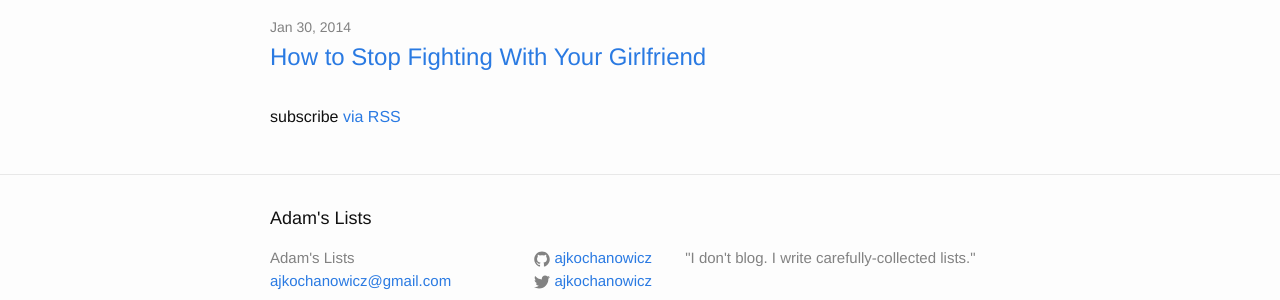
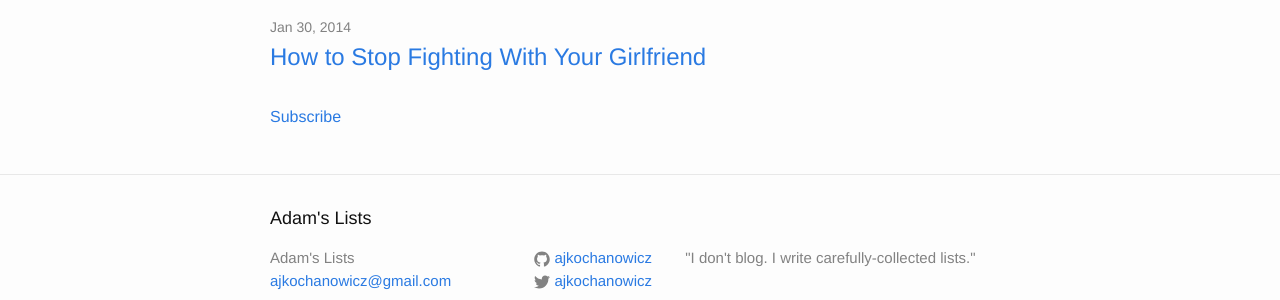
Before and after one commit to adamjgrant/blog, a Jekyll site: the page built from index.html, in a window 1280 px wide. Shown: the part 527-827 px from the top of the page. Built offline with Jekyll 4.4.1, drawn with Linux system fonts in a browser that asks for light colours.

Commit message:
Turning RSS to Feedburner

```diff
--- a/_includes/head.html
+++ b/_includes/head.html
@@ -8,5 +8,5 @@
 
   <link rel="stylesheet" href="{{ "/css/main.css" | prepend: site.baseurl }}">
   <link rel="canonical" href="{{ page.url | replace:'index.html','' | prepend: site.baseurl | prepend: site.url }}">
-  <link rel="alternate" type="application/rss+xml" title="{{ site.title }}" href="{{ "/feed.xml" | prepend: site.baseurl | prepend: site.url }}" />
+  <link rel="alternate" type="application/rss+xml" title="{{ site.title }}" href="http://feeds.feedburner.com/adamslists" />
 </head>
--- a/index.html
+++ b/index.html
@@ -16,6 +16,6 @@ layout: default
     {% endfor %}
   </ul>
 
-  <p class="rss-subscribe">subscribe <a href="{{ "/feed.xml" | prepend: site.baseurl }}">via RSS</a></p>
+  <p class="rss-subscribe"><a href="http://feeds.feedburner.com/adamslists">Subscribe</a></p>
 
 </div>
```
